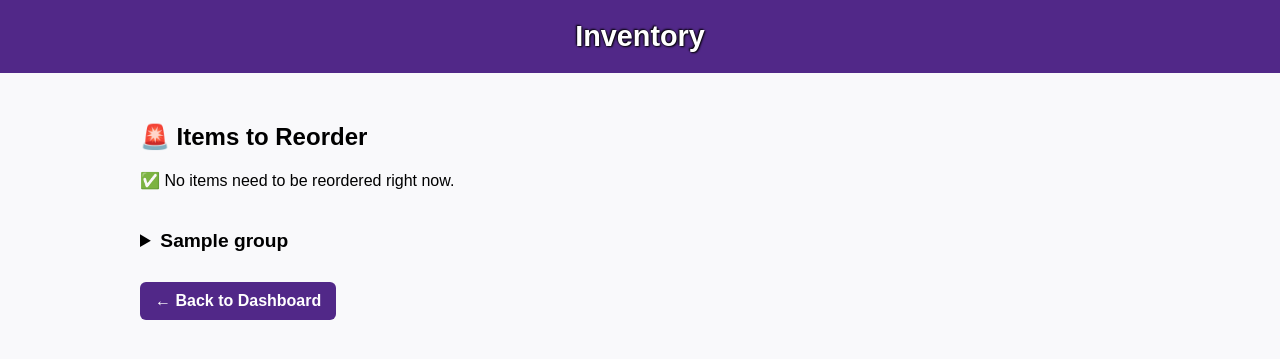
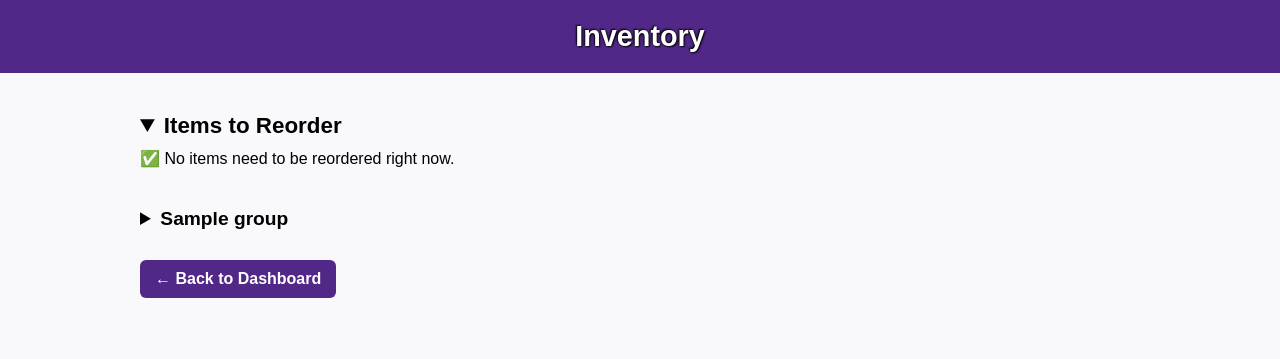
Before and after one commit to cstuffs/KSU, a Flask app: page /admin/inventory in a window 1280 px wide. Shown: the top 359 px of the page. Run offline with Flask 3, Linux system fonts and the light colour scheme; a user stored in the database is signed in; tables that the repository leaves empty hold one stand-in row (values such as "Sample post").

Commit message:
Update inventory.html with reorder section at top and improved layout

```diff
--- a/templates/inventory.html
+++ b/templates/inventory.html
@@ -118,7 +118,8 @@
     <div class="content">
         <!-- 🚨 Reorder Section -->
         <div class="reorder-section">
-            <h2>🚨 Items to Reorder</h2>
+            <details>
+                <summary style="font-size: 1.4em; font-weight: bold; margin-bottom: 10px;">Items to Reorder</summary>
                 {% if reorder_items %}
                 <table>
                     <thead>
@@ -143,8 +144,9 @@
                     </tbody>
                 </table>
                 {% else %}
-            <p>✅ No items need to be reordered right now.</p>
+                <p style="margin: 10px 0 20px 0;">✅ No items need to be reordered right now.</p>
                 {% endif %}
+            </details>
         </div>
 
         <!-- 🔧 Main Inventory Editor -->
```
Lines whose indentation alone changed are shown as unchanged.
